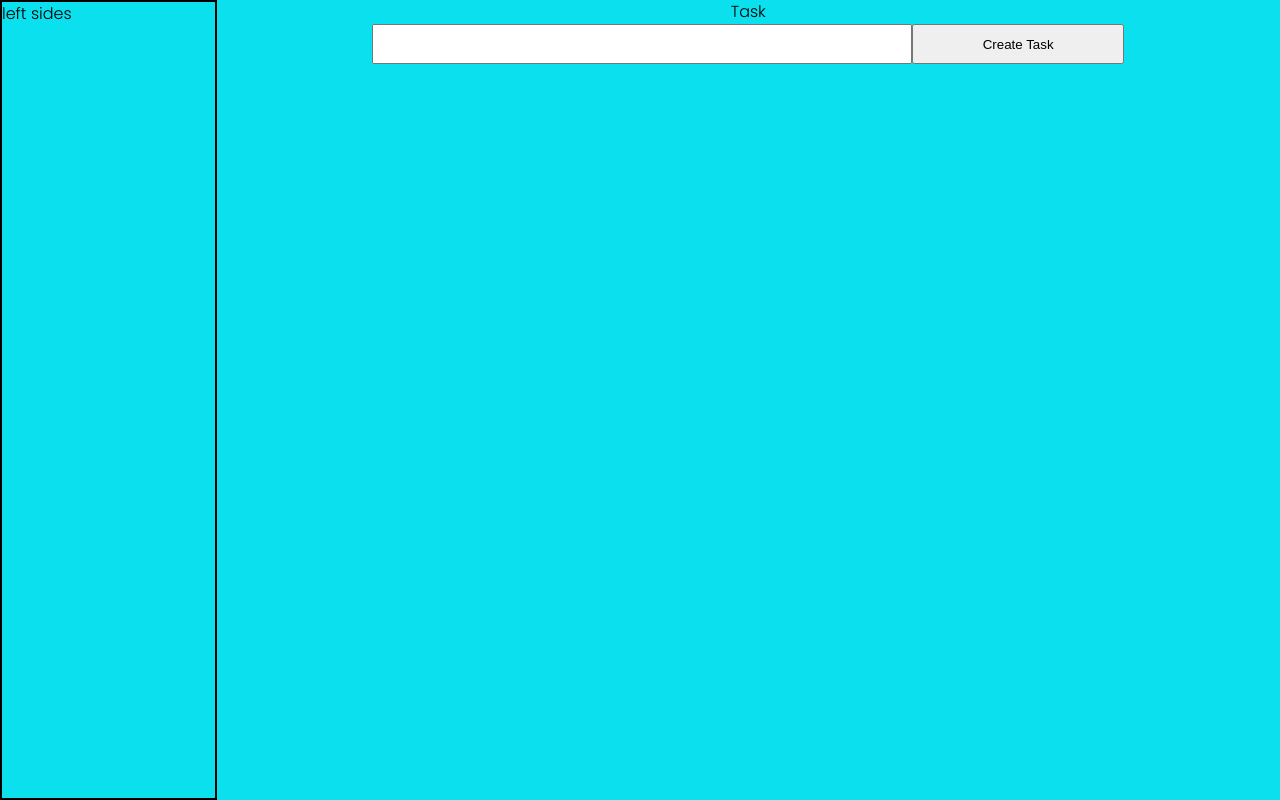
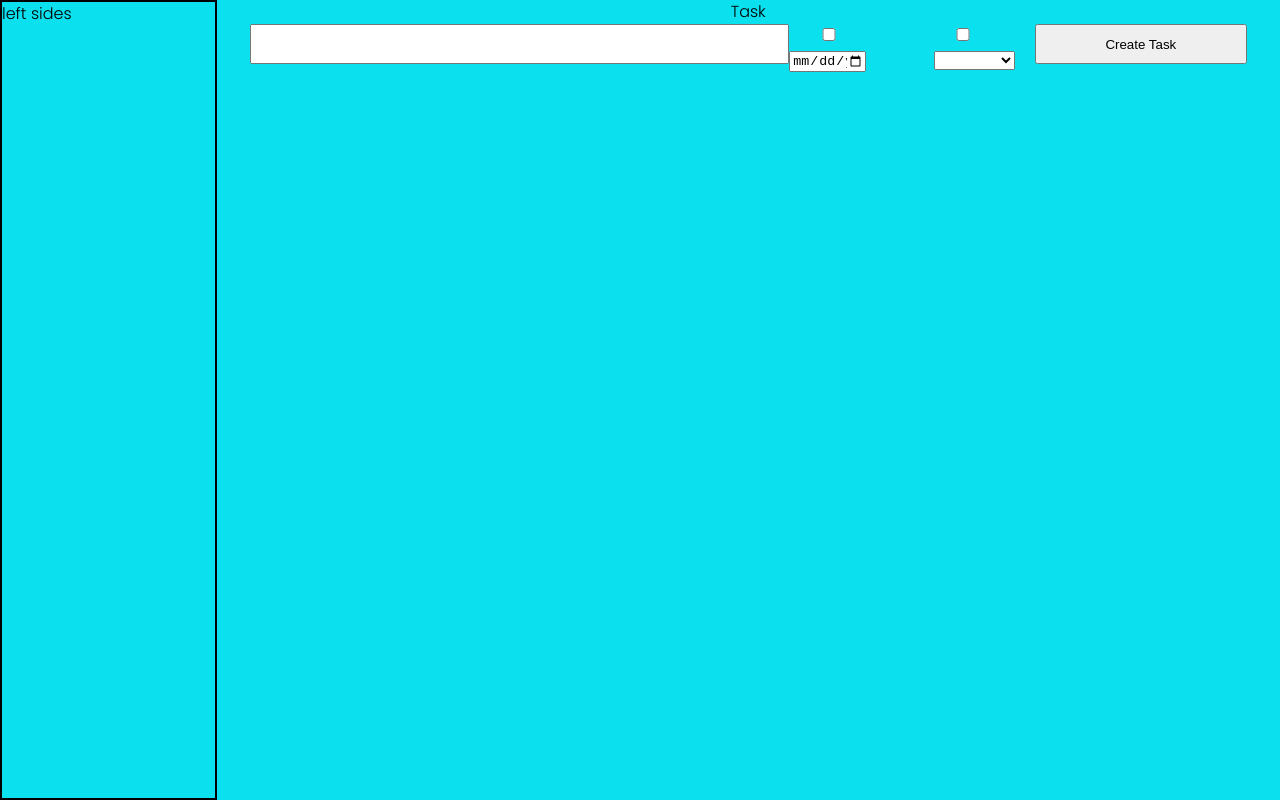
Before and after one commit to wuharry/vue_test_todo, a Vue app: page /todo in a window 1280 px wide. Built offline with nearby package versions, Linux system fonts and the light colour scheme.

Commit message:
增加架構圖,新增todo基本功能

```diff
--- a/src/components/TaskItem.vue
+++ b/src/components/TaskItem.vue
@@ -1,20 +1,17 @@
 <script setup lang="ts">
-import { ref } from 'vue'
+import { ref,watch  } from 'vue'
 import { ITask } from '../types/Task'
-const props = defineProps({
-  task: {
-    type: Object as () => ITask,
-  }
-})
-
-const count = ref(0)
+const props = defineProps<{
+  task: ITask;
+}>();
+const task = props.task;
 </script>
 
 <template>
   <div class="taskContain">
-    <span>{{task?.id}}</span>
-    <span>{{task?.name}}</span>
-    <div>{{ task?.deadline }}</div>
+    <!-- <span>{{ task.id }}</span> -->
+    <span>{{ task.name }}</span>
+    <div>{{ task.deadline }}</div>
     <div>
       <button>Edit</button>
       <button>Delet</button>
--- a/src/components/TaskList.vue
+++ b/src/components/TaskList.vue
@@ -1,38 +1,67 @@
 <script setup lang="ts">
-import { ref } from "vue";
+import { ref,reactive } from "vue";
 import { ITask } from "../types/Task";
 import TaskItem from "./TaskItem.vue";
-const props = defineProps({
-  taskArray: {
-    type: Array as () => ITask[],
-  },
+const task = ref<ITask>({
+  name: '',
+  deadline: '',
+  priority: '',
+  id: 0
 });
-const count = ref(0);
+const taskArray = reactive<ITask[]>([]);
+const sendTaskData = () => {
+  const newTask={
+    ...task.value,
+    id: Math.floor(Date.now() / 1000) + Math.floor(Math.random() * 1000)
+  }
+  taskArray.push(newTask);
+  console.log(taskArray.length);
+  /**
+   這裡要有api將資料送出到backend
+   */
+}
+
 </script>
 
 <template>
   <div class="taskCreate">
-    <input />
-    <button>Create Task</button>
+    <input type="text" v-model="task.name" />
+    <div class="">
+      <input type="checkbox">
+      <input type="date" v-model="task.deadline" />
+    </div>
+    <div class="">
+      <input type="checkbox">
+      <select v-model="task.priority">
+        <option>Height</option>
+        <option>Low</option>
+        <option>No matter</option>
+      </select>
+    </div>
+    <button @click="sendTaskData">Create Task</button>
   </div>
+  <ul>
+    <!-- {{task}} -->
+    <li v-for="task in taskArray" :key="task.id" >
+      <TaskItem :task="task" />
+      <!-- <TaskItem  /> -->
+    </li>
 
-  <ul>
-    <li v-for="item in taskArray" :key="item.id">
-      <TaskItem props="item" />
-    </li>
   </ul>
 </template>
 
 <style scoped>
-.taskCreate{
+.taskCreate {
   display: flex;
   width: 100%;
   justify-content: center;
   height: 2.5em;
 }
+
 input {
   width: 50%;
 }
+
 button {
   width: 20%;
 }
```
Also changed, not shown: src/types/Task.ts (+4 -3 lines), vueToDo2023.png (added).
